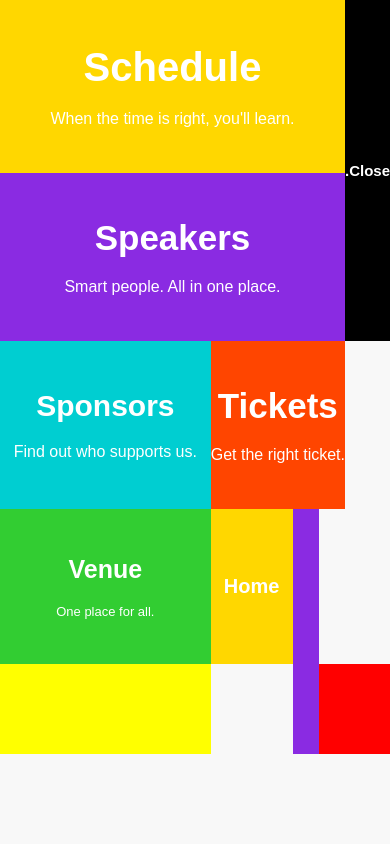
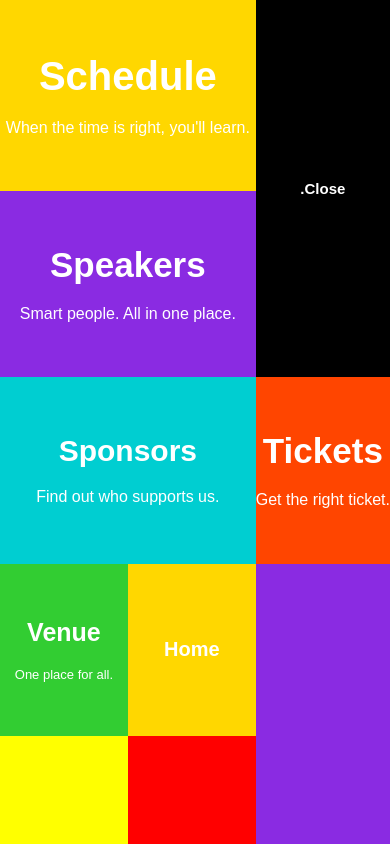
Before and after one commit to Minehere28/Minehere28.github.io, a plain HTML site: page Buổi 9/baitapbuoi9.html in a window 390 px wide. Drawn offline with Linux system fonts and the light colour scheme.

Commit message:
added files

```diff
--- a/Buổi 9/baitapbuoi9.html
+++ b/Buổi 9/baitapbuoi9.html
@@ -153,7 +153,7 @@
             }
         }
 
-        @media (max-width: 480px) {
+        /*@media (max-width: 480px) {
             .container {
                 grid-template-columns: 1fr;
                 grid-template-rows: repeat(6, auto);
@@ -162,20 +162,40 @@
             .schedule, .speakers{
                 grid-column: span 4;
             }
-            .tickets{
-                grid-column: span 3;
-            }
-             .sponsors, .home,.purple, .venue, .close {
-                grid-column: span 1;
+             .sponsors, .home,.purple, .venue, .close, .tickets {
+                grid-column: span 2;
             }
 
             .yellow {
                 display: none;
             }
             .red{
-                grid-column: span 2;
+                grid-column: span 1;
             }
-        }
+        }*/
+        @media (max-width: 480px) {
+    .container {
+        grid-template-columns: 1fr 1fr; /* 2 cột để tối ưu không gian */
+        grid-template-rows: repeat(5, auto);
+    }
+
+    .schedule,
+    .speakers,
+    .sponsors {
+        grid-column: span 2; /* Chiếm toàn bộ hàng */
+    }
+
+    .tickets,
+    .venue,
+    .home,
+    .close,
+    .purple,
+    .yellow,
+    .red {
+        grid-column: span 1; /* Mỗi phần tử chiếm 1 cột */
+    }
+}
+
     </style>
 </head>
 <body>
```
